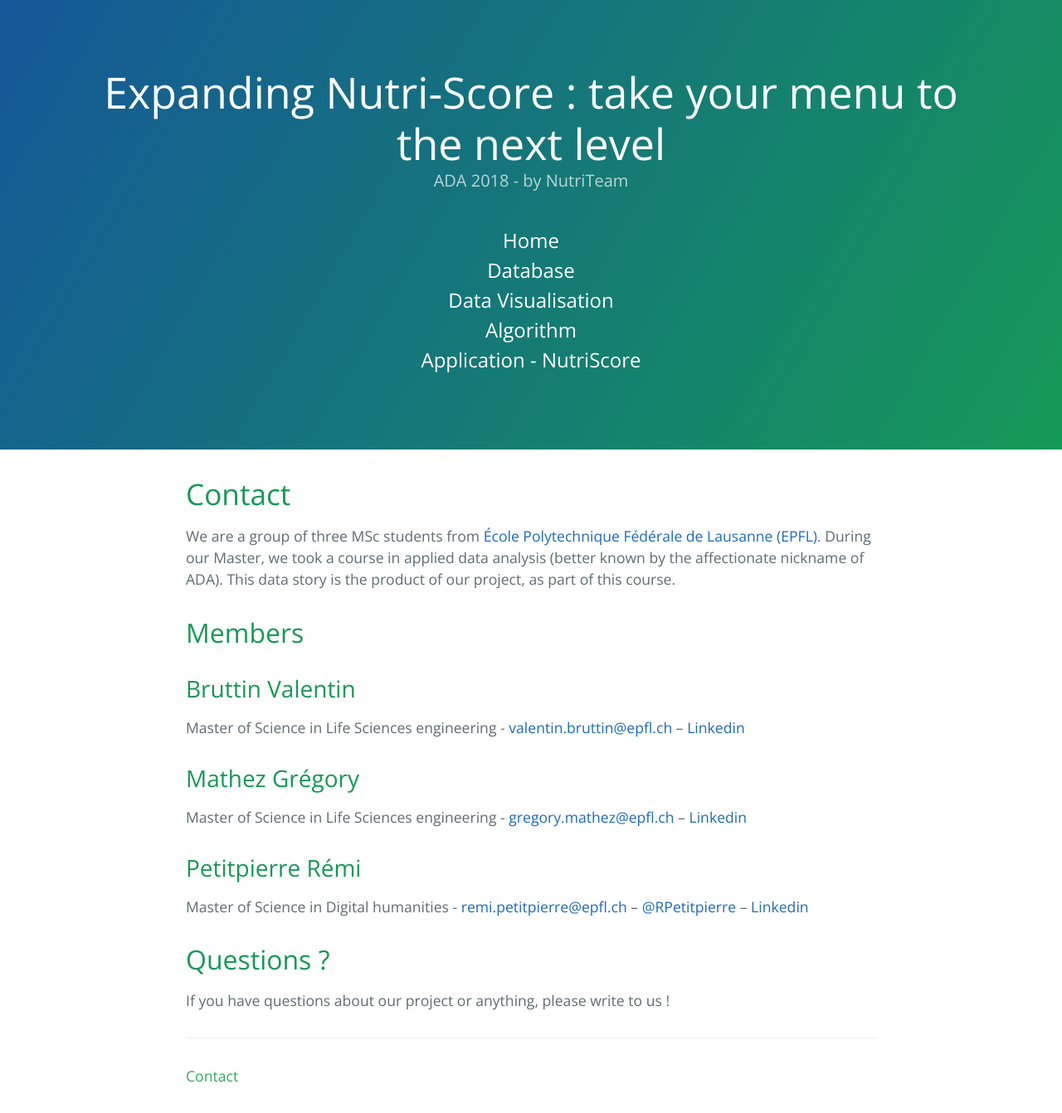
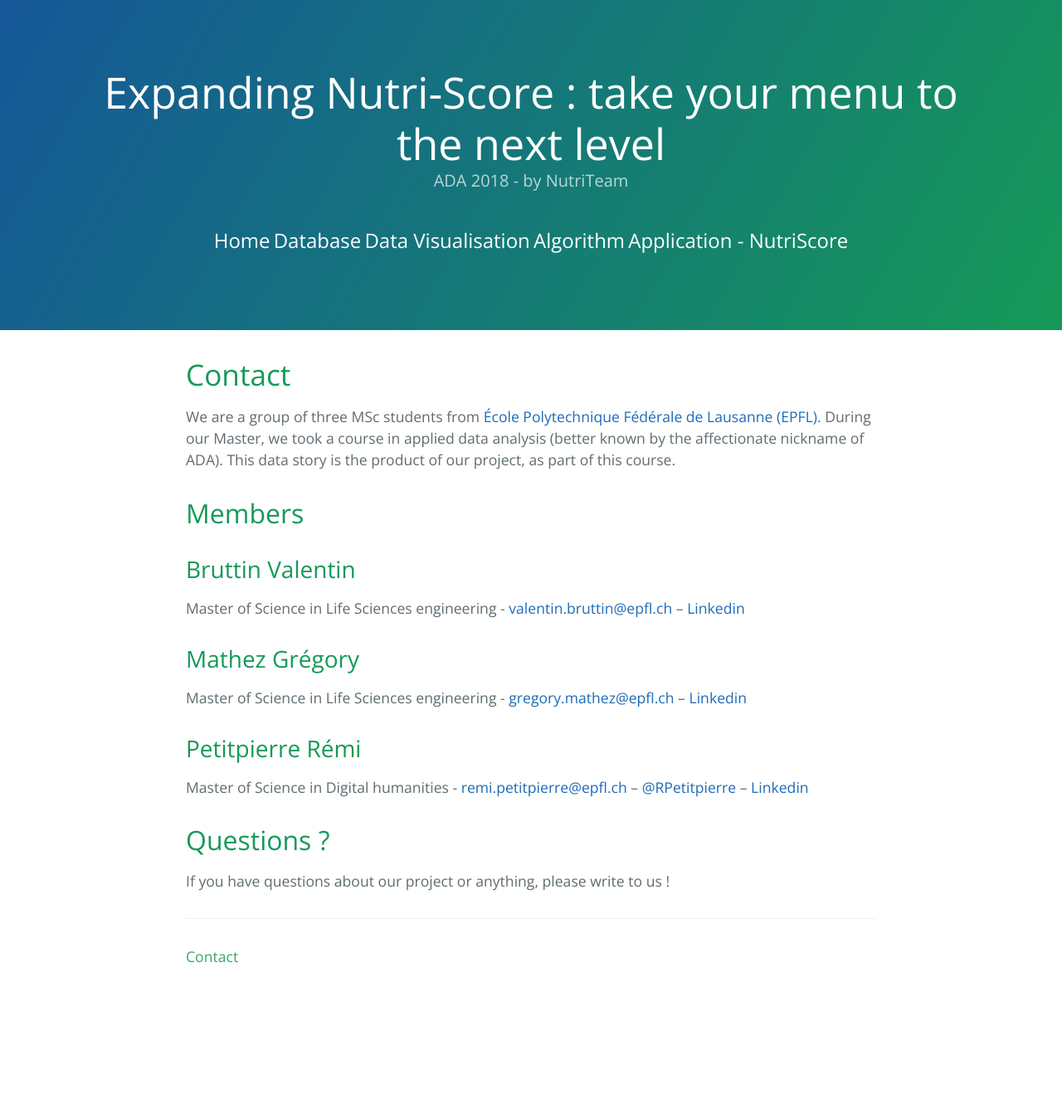
Before and after one commit to NutriTeam/Nutri_Score, a Jekyll site: the page built from contact.md, in a window 1280 px wide. Shown: the whole page at 83% size. Built offline with Jekyll 4.4.1, drawn with Linux system fonts in a browser that asks for light colours; after the commit the page ends 1198 px from its top, so only the background shows below that.

Commit message:
Update default.html

```diff
--- a/_layouts/default.html
+++ b/_layouts/default.html
@@ -26,13 +26,11 @@
       <h1 class="project-name">{{ site.title | default: site.github.repository_name }}</h1>
       <h2 class="project-tagline">{{ site.description | default: site.github.project_tagline }}</h2>
       <div style="padding:10px">
-        <nav>
-          <a href="./home.html" style="font-size:150%;color:white">Home</a><br>
-          <a href="./database.html" style="font-size:150%;color:white">Database</a><br>
-          <a href="./Milestone_2.html" style="font-size:150%;color:white">Data Visualisation</a><br>
-          <a href="./algo.html" style="font-size:150%;color:white">Algorithm</a><br>
-          <a href="./app.html" style="font-size:150%;color:white">Application - NutriScore</a><br>
-        </nav>
+          <a href="./home.html" style="font-size:150%;color:white">Home</a>
+          <a href="./database.html" style="font-size:150%;color:white">Database</a>
+          <a href="./Milestone_2.html" style="font-size:150%;color:white">Data Visualisation</a>
+          <a href="./algo.html" style="font-size:150%;color:white">Algorithm</a>
+          <a href="./app.html" style="font-size:150%;color:white">Application - NutriScore</a>
       </div>
     </header>
 
```
